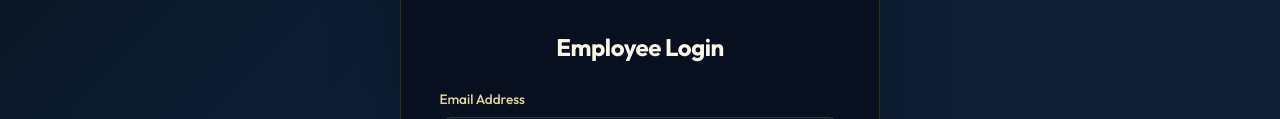
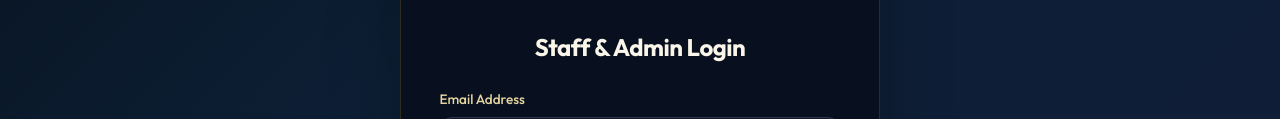
Before and after one commit to Thanos-alt/Right-to-disconnect-automated-boundary-engine, a website: page public/index.html in a window 1280 px wide. Shown: the part 256-375 px from the top of the page. Drawn offline with Linux system fonts and the light colour scheme; no server answers.

Commit message:
UI: change login page header to Staff & Admin Login

```diff
--- a/public/index.html
+++ b/public/index.html
@@ -39,7 +39,7 @@
 
         <!-- Login Form -->
         <form id="loginForm" class="auth-form">
-          <h2>Employee Login</h2>
+          <h2>Staff & Admin Login</h2>
           <div class="form-group">
             <label for="loginEmail">Email Address</label>
             <input type="email" id="loginEmail" placeholder="e.g. admin@boundaryhrms.com" required>
```
